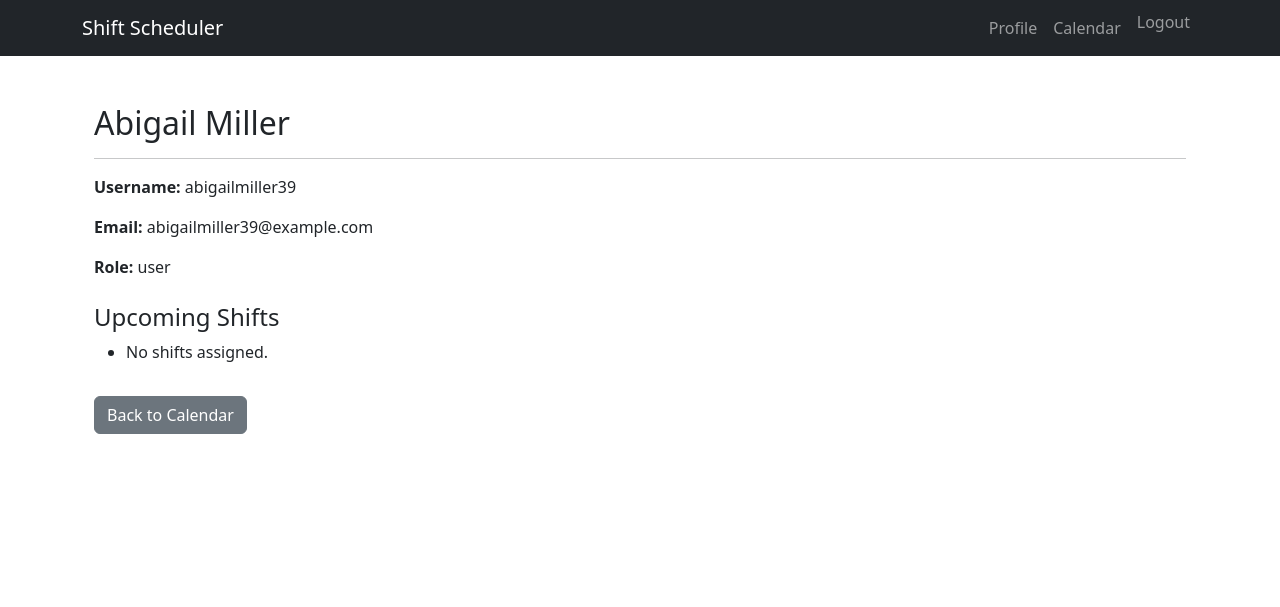
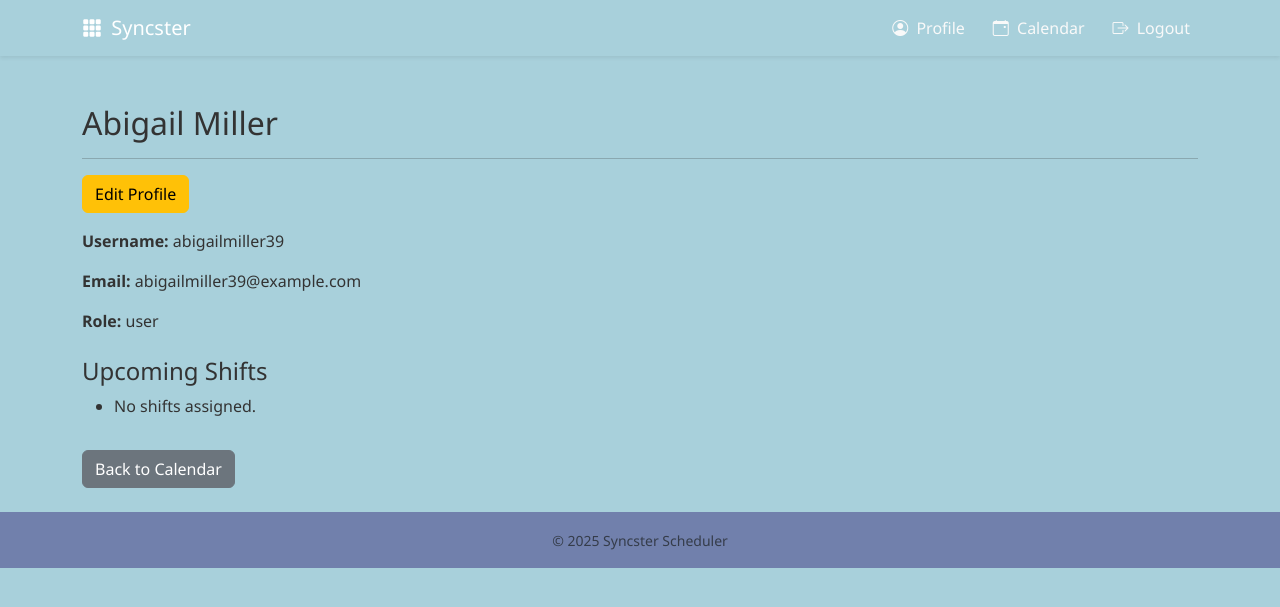
Before and after one commit to Ethan-Bowen/Python-Group-Project, a Django app: page /employee/21/ in a window 1280 px wide. Shown: the top 607 px of the page. Run offline with Django 5.2, Linux system fonts and the light colour scheme; a user stored in the database is signed in; data comes from the database, SQL or seed files in the repository; both versions use the stored data as it was after the commit.

Commit message:
Fix profile routing, add profile_detail view, update calendar event URLs, Testing and Troubleshooting Edge Development for HTML, edit .css templates, integrated logo, button and icons, Troubleshooting api's, preparing for final push

```diff
--- /dev/null
+++ b/core/static/core/theme.css
@@ -0,0 +1,103 @@
+:root {
+  --primary-color: #7180AC;     /* steel blue */
+  --secondary-color: #2B4570;   /* deep navy */
+  --background-color: #A8D0DB;  /* pale aqua */
+  --accent-color: #E49273;      /* coral */
+  --muted-color: #A37A74;       /* rose/brown */
+  --neutral-light: #F9F9F9;     /* light neutral */
+  --neutral-dark: #333333;      /* dark neutral */
+  --success-color: #4CAF50;     /* green */
+  --error-color: #C0392B;       /* red */
+}
+
+body {
+  background-color: var(--background-color);
+  color: var(--neutral-dark);
+  font-family: 'Segoe UI', Arial, sans-serif;
+  margin: 0;
+  padding: 0;
+}
+
+a {
+  color: var(--secondary-color);
+  text-decoration: none;
+}
+
+a:hover {
+  color: var(--accent-color);
+}
+
+button {
+  background-color: var(--accent-color);
+  color: white;
+  border: none;
+  padding: 0.5rem 1rem;
+  border-radius: 4px;
+  cursor: pointer;
+}
+
+button:hover {
+  background-color: var(--muted-color);
+}
+
+.btn-primary {
+  background-color: var(--primary-color);
+  border-color: var(--primary-color);
+}
+
+.btn-primary:hover {
+  background-color: var(--secondary-color);
+  border-color: var(--secondary-color);
+}
+
+.card {
+  background-color: var(--neutral-light);
+  border: 1px solid var(--primary-color);
+  padding: 1rem;
+  border-radius: 8px;
+  margin: 1rem 0;
+  box-shadow: 0 2px 6px rgba(0,0,0,0.1);
+}
+
+.alert-success {
+  background-color: var(--success-color);
+  color: white;
+  padding: 0.5rem;
+  border-radius: 4px;
+}
+
+.alert-error {
+  background-color: var(--error-color);
+  color: white;
+  padding: 0.5rem;
+  border-radius: 4px;
+}
+
+.navbar {
+    box-shadow: 0 2px 6px rgba(0,0,0,0.25);
+    position: relative;
+    z-index: 10;
+}
+
+.nav-link:hover {
+    opacity: 0.8;
+}
+
+.navbar-nav .nav-item {
+    margin-left: 0.75rem;
+}
+
+`.navbar-dark {
+  background-color: var(--primary-color) !important;
+}
+.navbar-dark .navbar-nav .nav-link {
+  color: var(--neutral-light) !important;
+}
+
+.navbar-dark .navbar-nav .nav-link:hover {
+  color: var(--accent-color) !important;
+}
+footer {
+  background-color: var(--primary-color);
+  color: var(--neutral-light);
+}
--- a/core/templates/core/base.html
+++ b/core/templates/core/base.html
@@ -7,41 +7,80 @@
 
   <!-- Bootstrap CSS -->
   <link href="https://cdn.jsdelivr.net/npm/bootstrap@5.3.2/dist/css/bootstrap.min.css" rel="stylesheet">
+  <link rel="stylesheet" href="https://cdn.jsdelivr.net/npm/bootstrap-icons@1.10.5/font/bootstrap-icons.css">
 
-  <!-- custom design.css -->
+  <!-- Custom theme -->
   <link rel="stylesheet" href="{% static 'core/theme.css' %}">
 </head>
+
 <body>
+
 <!-- Navbar -->
-  <nav class="navbar navbar-dark bg-dark">
+<nav class="navbar navbar-expand-lg navbar-dark shadow-sm">
   <div class="container">
-      <a class="navbar-brand" href="{% url 'dashboard' %}">Shift Scheduler</a>
 
-      <ul class="navbar-nav flex-row">
+    <!-- Brand -->
+    <a class="navbar-brand" href="{% url 'dashboard' %}">
+      <i class="bi bi-grid-3x3-gap-fill me-1"></i> Syncster
+    </a>
+
+    <!-- Mobile toggle -->
+    <button class="navbar-toggler" type="button" data-bs-toggle="collapse" data-bs-target="#mainNavbar">
+      <span class="navbar-toggler-icon"></span>
+    </button>
+
+    <!-- Navbar content -->
+    <div class="collapse navbar-collapse" id="mainNavbar">
+      <ul class="navbar-nav ms-auto">
 
         {% if user.is_authenticated %}
-          <li class="nav-item"><a class="nav-link px-2" href="{% url 'profile' %}">Profile</a></li>
-          <li class="nav-item"><a class="nav-link px-2" href="{% url 'calendar' %}">Calendar</a></li>
+
+          <!-- Profile -->
           <li class="nav-item">
-           <form method="POST" action="{% url 'logout' %}">
+            <a class="nav-link" href="{% url 'profile' %}">
+              <i class="bi bi-person-circle me-1"></i> Profile
+            </a>
+          </li>
+
+          <!-- Calendar -->
+          <li class="nav-item">
+            <a class="nav-link" href="{% url 'calendar' %}">
+              <i class="bi bi-calendar-event me-1"></i> Calendar
+            </a>
+          </li>
+
+          <!-- Logout -->
+          <li class="nav-item">
+            <form method="POST" action="{% url 'logout' %}" class="d-inline">
               {% csrf_token %}
-           <button type="submit" class="nav-link btn btn-link px-2" style="display: inline; padding: 0;">
-            Logout
+              <button type="submit" class="btn nav-link text-danger" style="border: none; background: none;">
+                <i class="bi bi-box-arrow-right me-1"></i> Logout
               </button>
             </form>
           </li>
+
         {% endif %}
 
       </ul>
     </div>
+
+  </div>
 </nav>
 
 <!-- Page content -->
-  <main class="container py-4">
+<main class="container-fluid py-4">
   {% block content %}{% endblock %}
 </main>
 
+<!-- Bootstrap JS -->
 <script src="https://cdn.jsdelivr.net/npm/bootstrap@5.3.2/dist/js/bootstrap.bundle.min.js"></script>
+
+<!-- Page-specific scripts -->
+{% block scripts %}{% endblock %}
+
+<footer class="text-center text-muted py-3">
+  <small>© 2025 Syncster Scheduler</small>
+</footer>
 
 </body>
 </html>
--- a/core/templates/core/profile.html
+++ b/core/templates/core/profile.html
@@ -5,6 +5,12 @@
 
     <h2>{{ employee.user.get_full_name }}</h2>
     <hr>
+
+	{% if request.user.is_superuser or request.user.employee.role == "admin" %}
+    <a href="{% url 'edit_profile' user_obj.id %}" class="btn btn-warning mb-3">
+        Edit Profile
+    </a>
+{% endif %}
 
     <p><strong>Username:</strong> {{ employee.user.username }}</p>
     <p><strong>Email:</strong> {{ employee.user.email }}</p>
--- a/core/templates/core/requests_list.html
+++ b/core/templates/core/requests_list.html
@@ -2,8 +2,12 @@
 <ul>
   {% for req in requests %}
     <li>
-      {{ req.employee.user.username }} → {{ req.shift }}
+      <a href="{% url 'profile_detail' req.employee.user.id %}">
+        {{ req.employee.user.username }}
+      </a>
+      → {{ req.shift }}
       ({{ req.status }})
+
       {% if user.employee.role in "team_lead manager admin" %}
         <a href="{% url 'approve_request' req.id %}">Approve</a>
         <a href="{% url 'decline_request' req.id %}">Decline</a>
--- a/core/urls.py
+++ b/core/urls.py
@@ -1,6 +1,7 @@
 from django.urls import path
 from .views import EmployeeProfileView
 from django.contrib.auth import views as auth_views
+
 from .views import (
     DashboardView,
     ProfileView,
@@ -9,6 +10,9 @@
     decline_request,
     shift_events,
     create_shift,
+    schedule_status,
+    edit_profile,
+    profile_detail,
 )
 
 urlpatterns = [
@@ -16,10 +20,13 @@
     path('profile/', ProfileView.as_view(), name='profile'),
     path('calendar/', CalendarView.as_view(), name='calendar'),
     path("employee/<int:user_id>/", EmployeeProfileView.as_view(), name="profile"),
+    path("schedule-status/", schedule_status, name="schedule_status"),
+    path("profile/<int:user_id>/edit/", edit_profile, name="edit_profile"),
+    path("profile/<int:user_id>/", profile_detail, name="profile_detail"),
 
     # API endpoints
-    path("api/shifts/", shift_events, name="shift_events"),
-    path("api/create-shift/", create_shift, name="create_shift"),
+    path("api/shift_events/", shift_events, name="shift_events"),
+    path("api/create_shift/", create_shift, name="create_shift"),
 
     # Request management
     path('requests/<int:request_id>/approve/', approve_request, name='approve_request'),
--- a/core/views.py
+++ b/core/views.py
@@ -4,10 +4,16 @@
 from django.http import JsonResponse
 from django.views.decorators.csrf import csrf_exempt
 from django.contrib.auth.models import User
+from django.utils import timezone
+from datetime import timedelta
 import json
 
 from .models import ShiftChangeRequest, Shift, Role, Employee
 from .calendar_backend import CalendarBackend
+from .models import Shift, Employee, Role
+from core.models import Shift
+
+
 
 # Approve / Decline Requests
 
@@ -36,6 +42,13 @@
 class DashboardView(TemplateView):
     template_name = "core/dashboard.html"
 
+    def get_context_data(self, **kwargs):
+        context = super().get_context_data(**kwargs)
+        context["employees"] = Employee.objects.all()
+        context["roles"] = Role.objects.all()
+        context["shifts"] = Shift.objects.all()
+        return context
+
 
 class ProfileView(TemplateView):
     template_name = "core/profile.html"
@@ -52,7 +65,7 @@
 
 
 
-# Employee Profile (click from calendar)
+# Employee Profile from calendar
 
 class EmployeeProfileView(TemplateView):
     template_name = "core/profile.html"
@@ -89,13 +102,15 @@
                 "title": employee_name,
                 "start": f"{shift.date}T{shift.start_time}",
                 "end": f"{shift.date}T{shift.end_time}",
-                "url": f"/employee/{employee_id}/" if employee_id else None,
+                "url": f"/profile/{employee_id}/" if employee_id else None,
             })
 
         except Exception as e:
             print("Error building event:", e)
 
+    print("SHIFTS:", list(Shift.objects.values()))
     return JsonResponse(events, safe=False)
+
 
 
 
@@ -122,3 +137,67 @@
         )
 
         return JsonResponse({"status": "ok", "id": shift.id})
+
+@login_required
+def edit_profile(request, user_id):
+    if not request.user.is_superuser and request.user.employee.role != "admin":
+        return redirect("profile_detail", user_id=user_id)
+
+    user = get_object_or_404(User, id=user_id)
+    employee = user.employee
+
+    if request.method == "POST":
+        user.email = request.POST.get("email")
+        employee.phone_number = request.POST.get("phone_number")
+        employee.emergency_contact_name = request.POST.get("emergency_contact_name")
+        employee.emergency_contact_phone = request.POST.get("emergency_contact_phone")
+        employee.address = request.POST.get("address")
+        employee.job_title = request.POST.get("job_title")
+        employee.notes = request.POST.get("notes")
+
+        user.save()
+        employee.save()
+
+        return redirect("profile_detail", user_id=user_id)
+
+    return render(request, "core/edit_profile.html", {
+        "user_obj": user,
+        "employee": employee
+    })
+
+
+def schedule_status(request):
+    today = timezone.now().date()
+    week_end = today + timedelta(days=7)
+
+    # Days with no shifts
+    days = [today + timedelta(days=i) for i in range(7)]
+    unscheduled_days = [
+        day for day in days
+        if not Shift.objects.filter(date=day).exists()
+    ]
+
+    # Roles with no assigned employee
+    unassigned_roles = Role.objects.filter(employee__isnull=True)
+
+    # Employees with no shifts this week
+    employees_without_shifts = [
+        e for e in Employee.objects.all()
+        if not Shift.objects.filter(employee=e, start_time__date__range=[today, week_end]).exists()
+    ]
+
+    return render(request, "schedule_status.html", {
+        "unscheduled_days": unscheduled_days,
+        "unassigned_roles": unassigned_roles,
+        "employees_without_shifts": employees_without_shifts,
+    })
+
+@login_required
+def profile_detail(request, user_id):
+    user = get_object_or_404(User, id=user_id)
+    employee = getattr(user, "employee", None)
+
+    return render(request, "core/profile.html", {
+        "user_obj": user,
+        "employee": employee
+    })
--- a/syncster/urls.py
+++ b/syncster/urls.py
@@ -1,7 +1,21 @@
 from django.contrib import admin
 from django.urls import path, include
+from core import views
+
+from django.contrib.auth import views as auth_views
+
+from core.views import DashboardView, ProfileView, CalendarView
 
 urlpatterns = [
     path('admin/', admin.site.urls),
+    path('', DashboardView.as_view(), name='dashboard'),
+    path('login/', auth_views.LoginView.as_view(template_name='core/login.html'), name='login'),
+    path('logout/', auth_views.LogoutView.as_view(), name='logout'),
+    path('profile/', ProfileView.as_view(), name='profile'),
+    path('calendar/', CalendarView.as_view(), name='calendar'),
+    path('api/create-shift/', views.create_shift, name='create_shift'),
+    path('api/shift_events/', views.shift_events, name='shift_events'),
+    path('password-reset/',auth_views.PasswordResetView.as_view(template_name='core/password_reset.html'),name='password_reset'),
     path('', include('core.urls')),
+
 ]
```
Also changed, not shown: core/static/core/login.css (added, +93 -0 lines), core/templates/core/base_login.html (added, +15 -0 lines), core/templates/core/calendar.html (+36 -45 lines), core/templates/core/dashboard.html (+60 -2 lines), core/templates/core/login.html (+3 -13 lines), core/templates/core/password_reset.html (added, +12 -0 lines), core/templates/core/schedule_status.html (added, +32 -0 lines), syncster/settings.py (+4 -3 lines), core/static/images/syncster_logo.png (added), db.sqlite3. Lines whose indentation alone changed are shown as unchanged.
